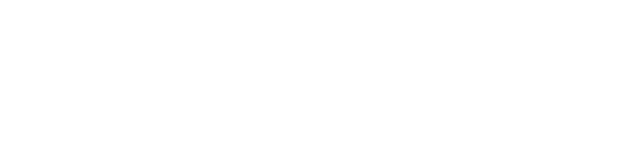
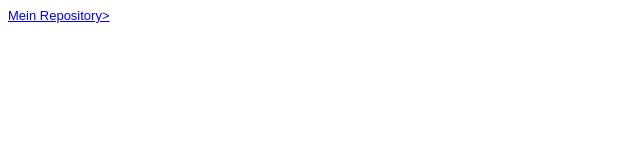
Before and after one commit to maikeklemm/EIA-2, a plain HTML site: page Steckbrief/steckbrief.htm in a window 1280 px wide. Shown: the whole page, without its empty margins (0-640 px from the left). Drawn offline with Linux system fonts and the light colour scheme.

Commit message:
dfghbjnkl

```diff
--- a/Steckbrief/steckbrief.htm
+++ b/Steckbrief/steckbrief.htm
@@ -12,6 +12,7 @@ body {
 </style>
 </head>
 <body>
+	<a href="https://github.com/maikeklemm/EIA-2" target= "_blank" >Mein Repository></a> </br>
 	<!-- Hier die Links zu den gelösten Aufgaben einstellen, aktuelle oben, alte stehen lassen! Format: Aufgabenbezeichnung, Datum -->
 </body>
 </html>
```
